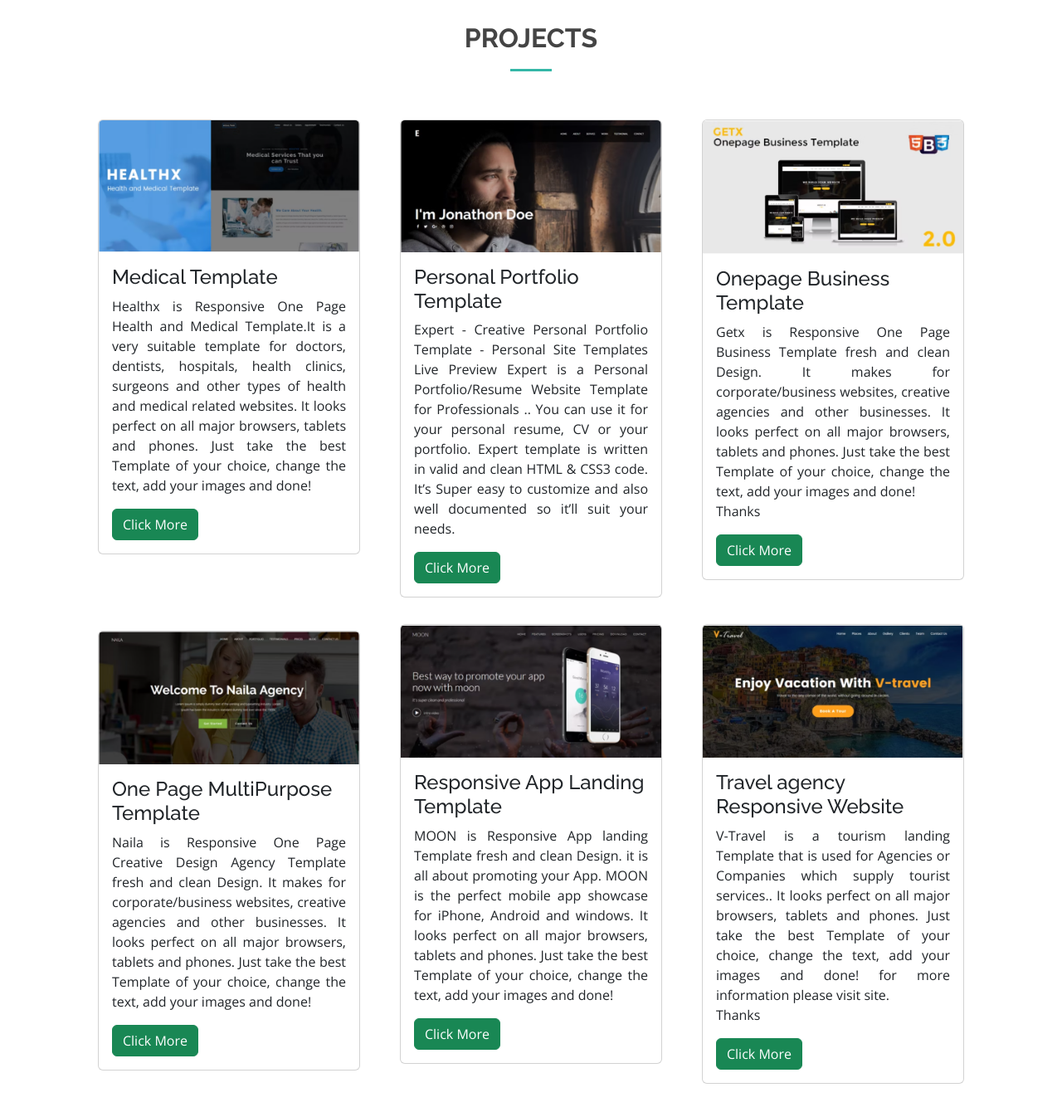
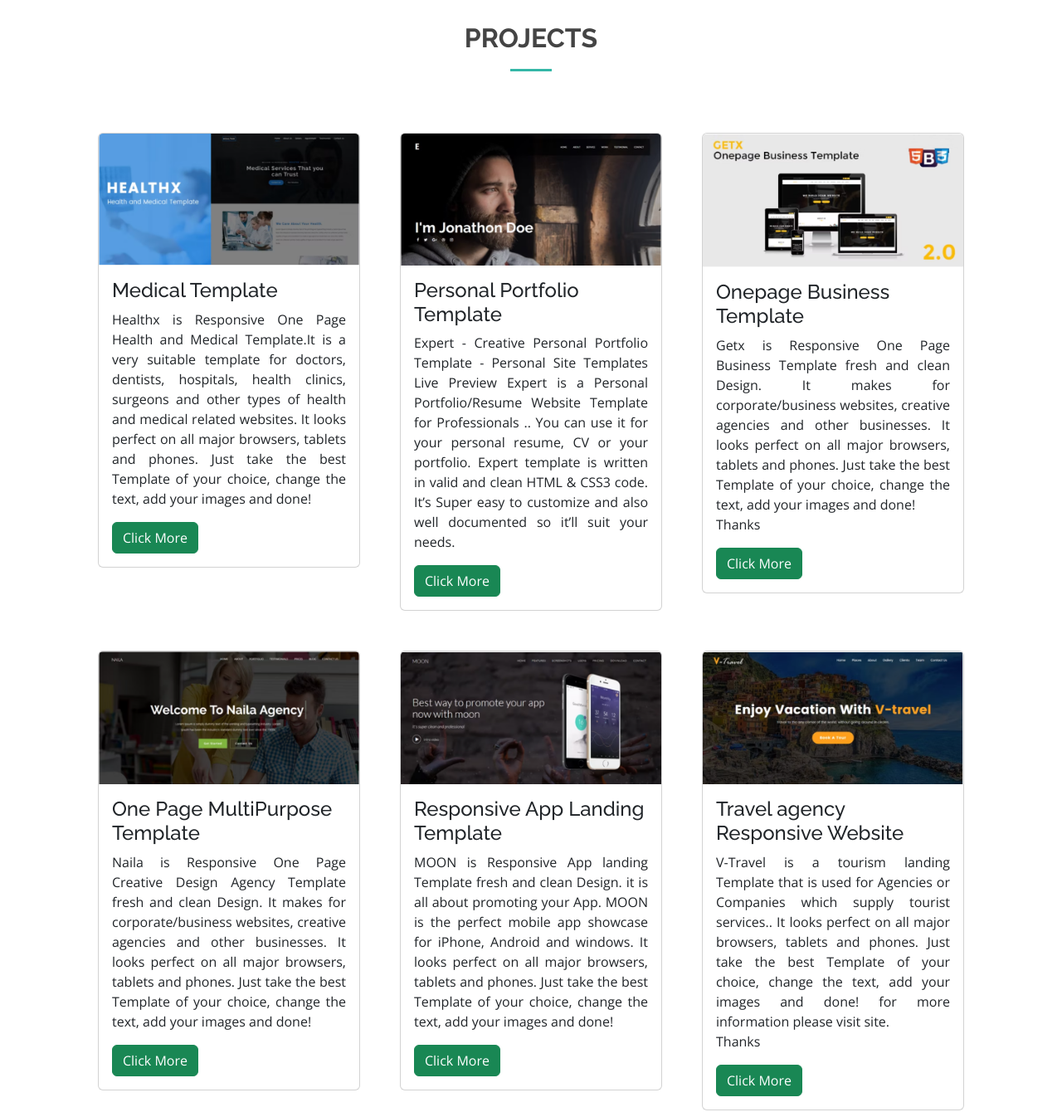
Before and after one commit to jalal60/exam-1-assignment, a plain HTML site: page index.html in a window 1280 px wide. Shown: the part 2280-3620 px from the top of the page at 83% size. Drawn offline with nearby package versions, Linux system fonts and the light colour scheme.

Commit message:
Update index.html

```diff
--- a/index.html
+++ b/index.html
@@ -197,8 +197,8 @@
             <div class="section-title">
                 <h2>PROJECTS</h2>
               </div>
-            <div class="row gx-5 justify-content-center py-2">
-                <div class="col-xxl-4 col-lg-4 col-md-4 col-sm-12">
+            <div class="row gx-5 justify-content-center">
+                <div class="col-xxl-4 col-lg-4 col-md-12 col-sm-12 my-4">
                     <!-- Project Card 1-->
                     <div class="card" >
                         <img src="images/portfolio/healthx.png" class="card-img-top" alt="...">
@@ -211,7 +211,7 @@
                       </div>
 
                 </div>
-                <div class="col-xxl-4 col-lg-4 col-md-4 col-sm-12">
+                <div class="col-xxl-4 col-lg-4 col-md-12 col-sm-12 my-4">
                 <!-- Project Card 2-->
                     <div class="card">
                         <img src="images/portfolio/Expert.png" class="card-img-top" alt="...">
@@ -226,7 +226,7 @@
                     </div>
                     </div>
                 </div>
-                <div class="col-xxl-4 col-lg-4 col-md-4 col-sm-12">
+                <div class="col-xxl-4 col-lg-4 col-md-12 col-sm-12 my-4">
                 <!-- Project Card 3-->
                     <div class="card">
                         <img src="images/portfolio/getx.png" class="card-img-top" alt="...">
@@ -239,8 +239,8 @@
                     </div>
                 </div>
             </div>
-            <div class="row gx-5 justify-content-center py-4">
-                <div class="col-xxl-4 col-lg-4 col-md-4 col-sm-12 my-2">
+            <div class="row gx-5 justify-content-center">
+                <div class="col-xxl-4 col-lg-4 col-md-12 col-sm-12 my-4">
                     <!-- Project Card 1-->
                     <div class="card" >
                         <img src="images/portfolio/naila.png" class="card-img-top" alt="...">
@@ -253,7 +253,7 @@
                       </div>
 
                 </div>
-                <div class="col-xxl-4 col-lg-4 col-md-4 col-sm-12">
+                <div class="col-xxl-4 col-lg-4 col-md-12 col-sm-12 my-4">
                 <!-- Project Card 2-->
                     <div class="card">
                         <img src="images/portfolio/moon.png" class="card-img-top" alt="...">
@@ -266,7 +266,7 @@
                     </div>
                     </div>
                 </div>
-                <div class="col-xxl-4 col-lg-4 col-md-4 col-sm-12">
+                <div class="col-xxl-4 col-lg-4 col-md-12 col-sm-12 my-4">
                 <!-- Project Card 3-->
                     <div class="card">
                         <img src="images/portfolio/v-travel.png" class="card-img-top" alt="...">
```
